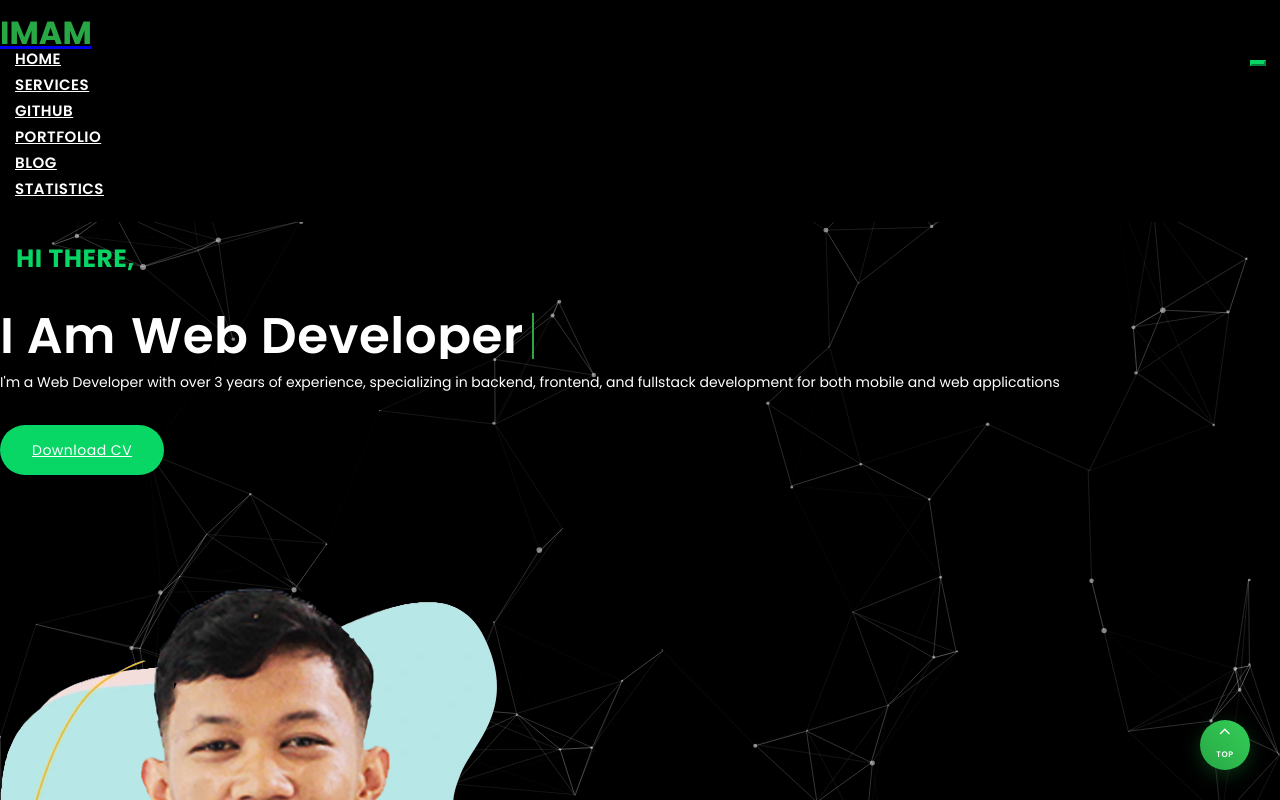
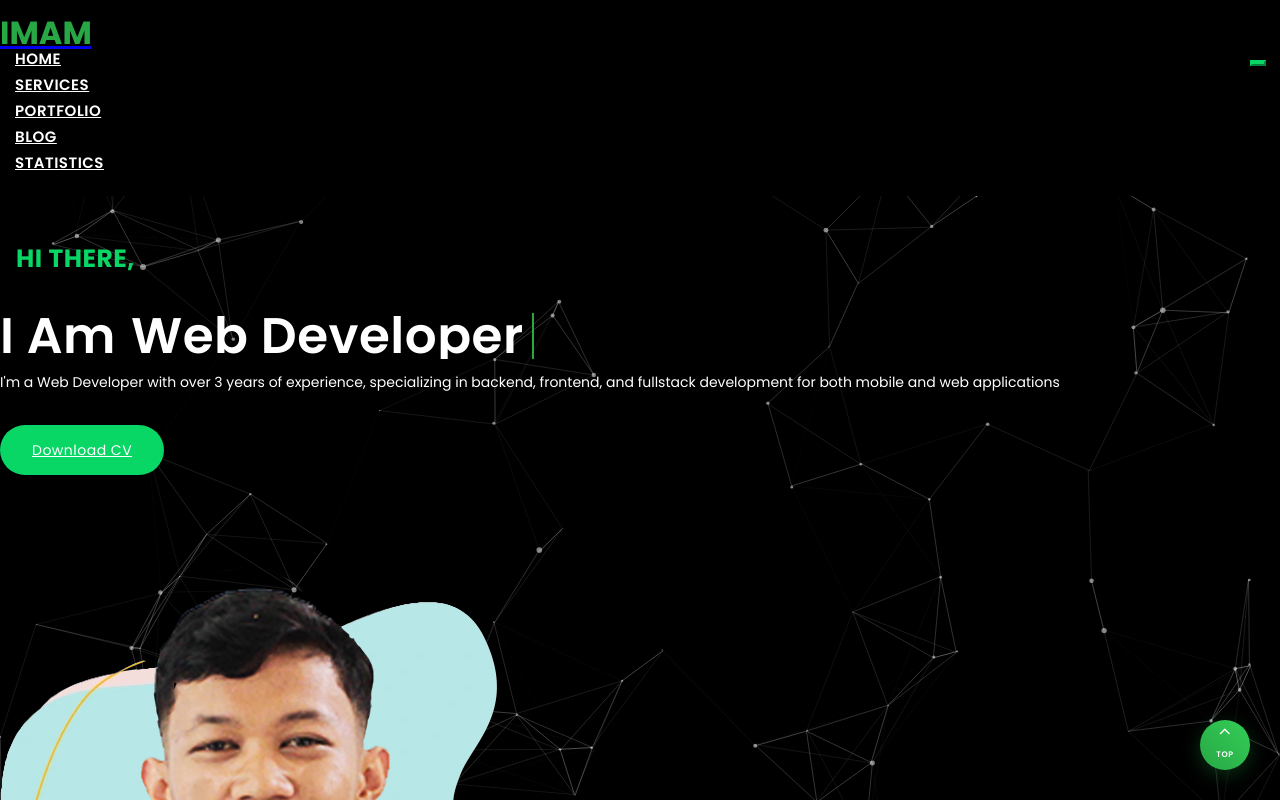
Before and after one commit to ImamAriadi2022/My-Portfolio, a React (Vite) app: page / in a window 1280 px wide. Shown: the top 800 px of the page. Built offline with nearby package versions, Linux system fonts and the light colour scheme.

Commit message:
tinggal isi portfolionya

```diff
--- a/src/components/Navbar.jsx
+++ b/src/components/Navbar.jsx
@@ -71,15 +71,6 @@ const Navbar = ({ isLoading }) => {
             <li className="nav-item">
               <a
                 className="nav-link"
-                href="#github-contributions"
-                onClick={(e) => { e.preventDefault(); scrollToSection('github-contributions'); }}
-              >
-                GitHub
-              </a>
-            </li>
-            <li className="nav-item">
-              <a
-                className="nav-link"
                 href="#portfolio"
                 onClick={(e) => { e.preventDefault(); scrollToSection('portfolio'); }}
               >
```
